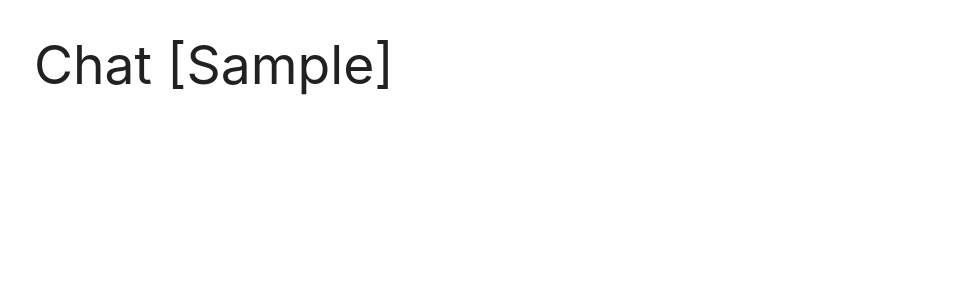
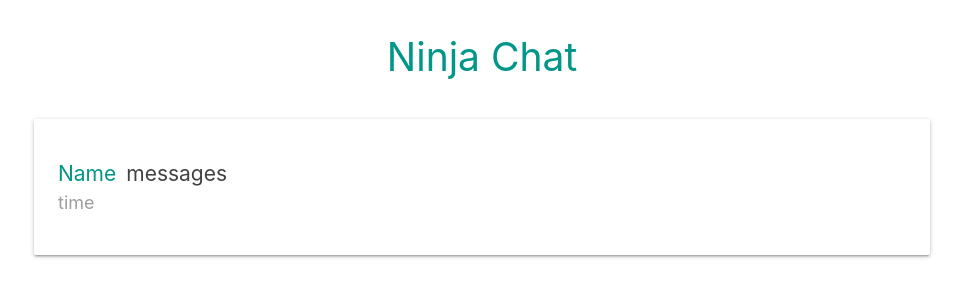
Before and after one commit to Djarid/netninja, a Vue app in the folder vue+firebase/ninja-chat/: page / in a window 1280 px wide. Both pictures are taken after typing "Sample" into the empty fields and a click on the button "ENTER CHAT". Shown: the top 300 px of the page, without its empty margins (158-1121 px from the left). Built offline with nearby package versions, Linux system fonts and the light colour scheme.

Commit message:
lesson 64 - Creating the chat window

```diff
--- a/vue+firebase/ninja-chat/src/router/index.js
+++ b/vue+firebase/ninja-chat/src/router/index.js
@@ -2,6 +2,8 @@ import Vue from 'vue'
 import VueRouter from 'vue-router'
 import Welcome from '../views/Welcome.vue'
 //import Chat from '@/views/Chat'
+
+/*eslint no-unused-vars: ["error", { "args": "after-used"}]*/
 
 Vue.use(VueRouter)
 
@@ -9,7 +11,8 @@ Vue.use(VueRouter)
   {
     path: '/',
     name: 'Welcome',
-    component: Welcome
+    component: Welcome,
+    props: true
   },
   // {
   //   path: '/about',
@@ -23,7 +26,14 @@ Vue.use(VueRouter)
     path: '/chat',
     name: 'Chat',
     component: () => import('@/views/Chat.vue'),
-    props: true
+    props: true,
+    beforeEnter: (to, from, next) => {
+      if (to.params.name) {
+        next()
+      } else {
+        next({name: 'Welcome', params: {feedback: 'You must specify a name'}})
+      }
+    }
   }
 
 ]
--- a/vue+firebase/ninja-chat/src/views/Chat.vue
+++ b/vue+firebase/ninja-chat/src/views/Chat.vue
@@ -1,6 +1,20 @@
 <template>
     <div class="chat container">
-        <h2>Chat [{{ this.name }}]</h2>
+        <h2 class="center teal-text">Ninja Chat</h2>
+        <div class="card">
+            <div class="card-content">
+                <ul class="messages">
+                    <li>
+                        <span class="teal-text">Name</span>
+                        <span class="grey-text text-darken-3">messages</span>
+                        <span class="grey-text time">time</span>
+                    </li>
+                </ul>
+            </div>
+        </div>
+        <div class="card-action">
+            <input type="text" name="">
+        </div>
     </div>
 </template>
 
@@ -18,5 +32,16 @@ export default {
 </script>
 
 <style>
-
+.chat h2 {
+    font-size: 2.6em;
+    margin-bottom: 40px;
+}
+.chat span {
+    font-size: 1.4em;
+    margin-right: 10px;
+}
+.chat .time {
+    display: block;
+    font-size: 1.2em;
+}
 </style>
--- a/vue+firebase/ninja-chat/src/views/Welcome.vue
+++ b/vue+firebase/ninja-chat/src/views/Welcome.vue
@@ -36,6 +36,11 @@ export default {
         this.feedback = 'You must enter a name to join'
       }
     }
+  },
+  beforeMount() {
+    if (this.$attrs.feedback) {
+      this.feedback = this.$attrs.feedback
+    }
   }
 }
 </script>
```
